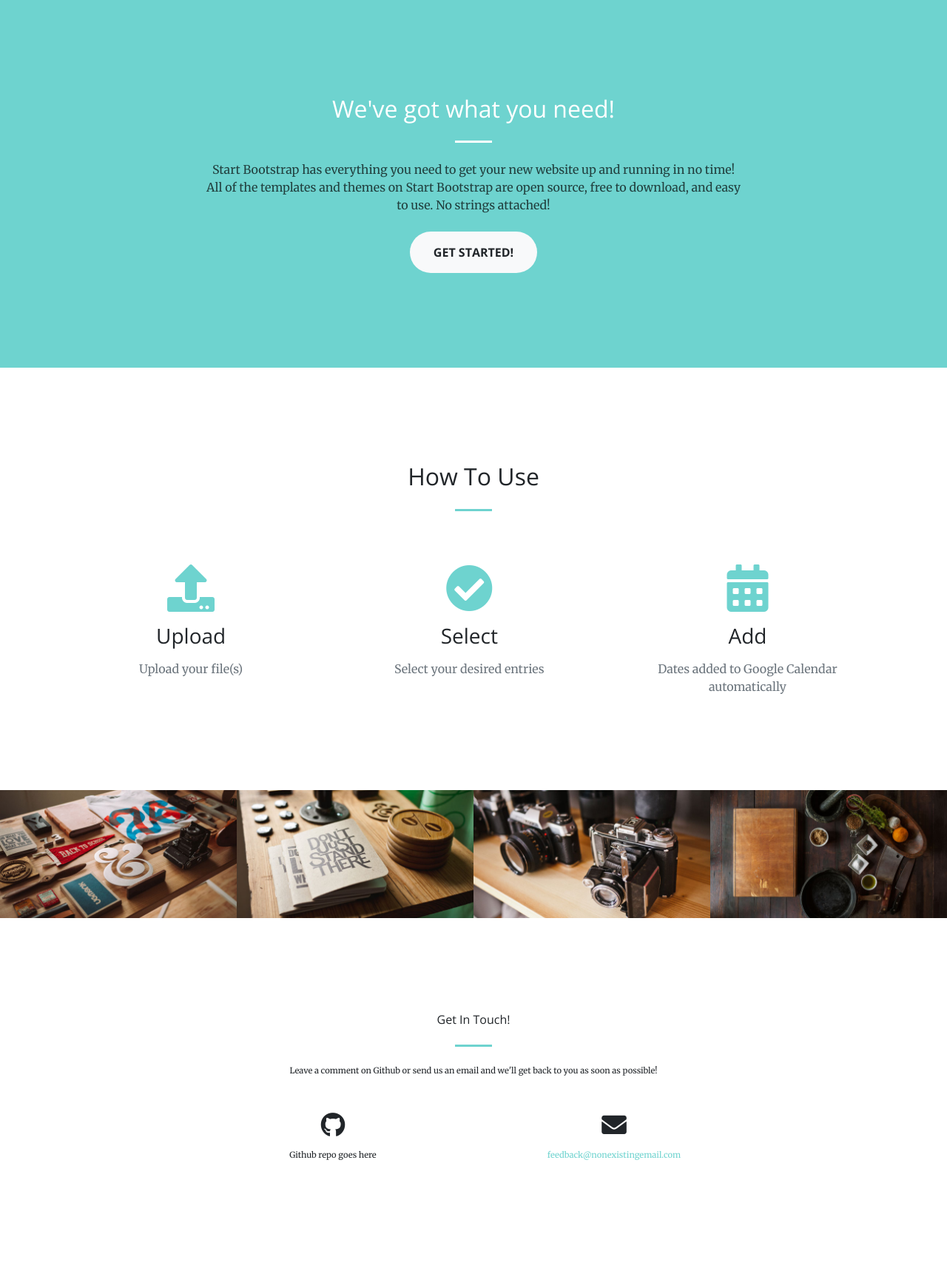
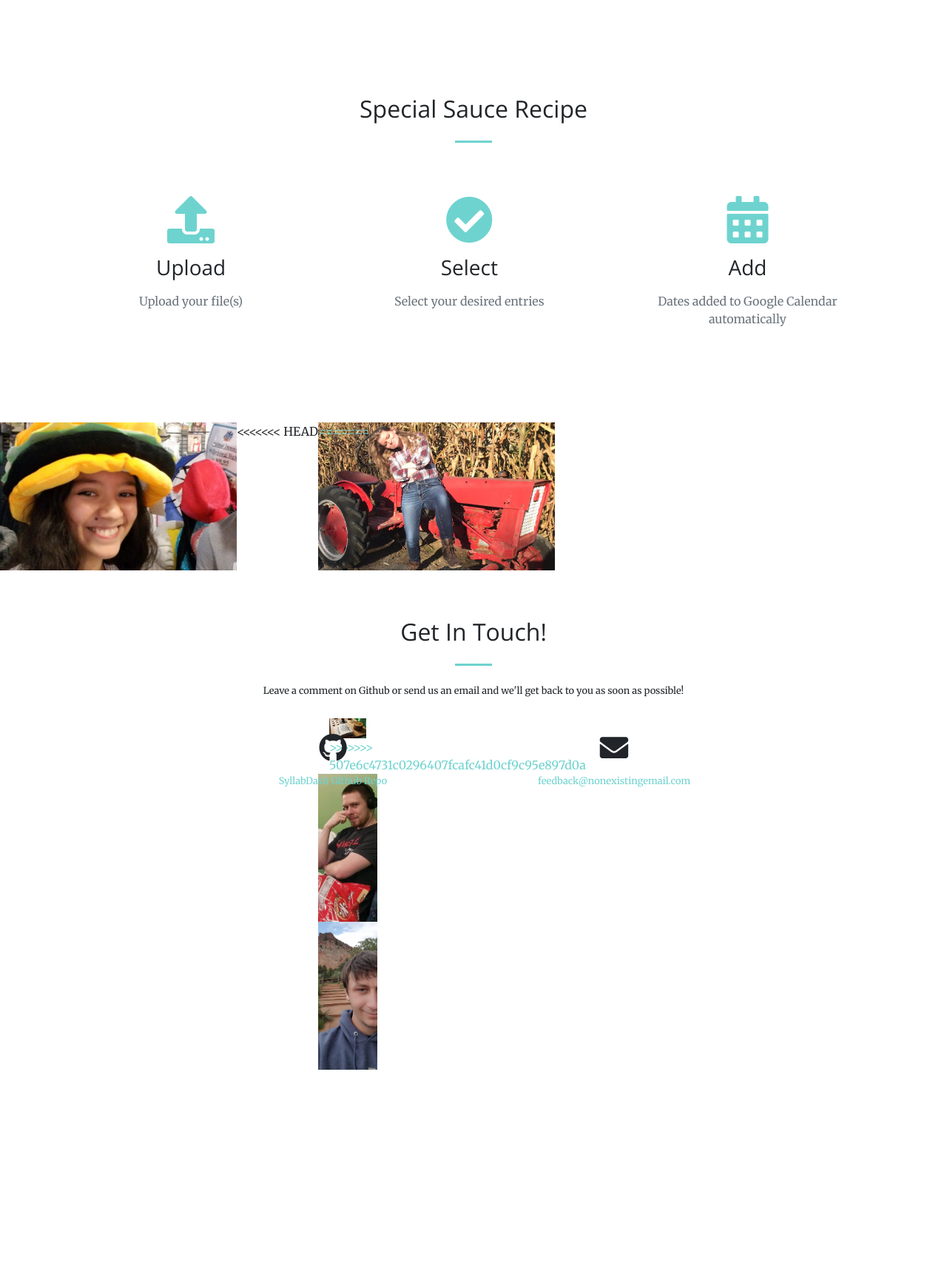
Before and after one commit to mpreyes/syllabDash, a Django app: template syllab_dash/templates/syllab_dash/index.html in a window 1280 px wide. Shown: the part 800-2514 px from the top of the page at 74% size. After the commit the page ends 2246 px from the top, so only its background shows below. Run offline with Django 3.2, Linux system fonts and the light colour scheme; the template is opened without the code that fills it, so the values that code supplies are empty; parts of the project's set-up code (start-up, migrations or seed data) failed here and were passed over; some libraries are stand-ins or nearby versions.

Commit message:
update to html files

```diff
--- a/syllab_dash/templates/html_pieces/footer.html
+++ b/syllab_dash/templates/html_pieces/footer.html
@@ -1,8 +1,8 @@
-<section id="contact" style="font-size: .7rem";>
+<section id="contact" style="padding: 4rem 0; font-size: .8rem;">
   <div class="container">
     <div class="row">
       <div class="col-lg-8 mx-auto text-center">
-        <h2 class="section-heading" style="font-size:1.0rem";>Get In Touch!</h2>
+        <h2 class="section-heading" style="font-size:2rem;">Get In Touch!</h2>
         <hr class="my-4">
         <p class="mb-5">Leave a comment on Github or send us an email and we'll get back to you as soon as possible!</p>
       </div>
@@ -10,7 +10,7 @@
     <div class="row">
       <div class="col-lg-4 ml-auto text-center">
         <i class="fab fa-github fa-3x mb-3"></i>
-        <p>Github repo goes here</p>
+        <p><a href="https://github.com/mpreyes/syllabDash">SyllabDash Github Repo</a></p>
       </div>
       <div class="col-lg-4 mr-auto text-center">
         <i class="fas fa-envelope fa-3x mb-3 sr-contact-2"></i>
--- a/syllab_dash/templates/syllab_dash/index.html
+++ b/syllab_dash/templates/syllab_dash/index.html
@@ -19,7 +19,7 @@
   </div>
 </header>
 
-<section class="bg-primary" id="about">
+<!-- <section class="bg-primary" id="about">
   <div class="container">
     <div class="row">
       <div class="col-lg-8 mx-auto text-center">
@@ -30,13 +30,13 @@
       </div>
     </div>
   </div>
-</section>
+</section> -->
 
 <section id="services">
   <div class="container">
     <div class="row">
       <div class="col-lg-12 text-center">
-        <h2 class="section-heading">How To Use</h2>
+        <h2 class="section-heading">Special Sauce Recipe</h2>
         <hr class="my-4">
       </div>
     </div>
@@ -70,73 +70,199 @@
 
 <section class="p-0" id="portfolio">
   <div class="container-fluid p-0">
-    <div class="row no-gutters popup-gallery">
+    <div class="row no-gutters">
 
 
-      <div class="col-lg-3 col-sm-6">
-        <a class="portfolio-box" href="{% static "syllab_dash/images/portfolio/fullsize/1.jpg" %}">
-          <img class="img-fluid" src="{% static "syllab_dash/images/portfolio/thumbnails/1.jpg" %}" alt="">
-          <div class="portfolio-box-caption">
-            <div class="portfolio-box-caption-content">
-              <div class="project-category text-faded">
-                M
+      <div class="col-lg-3 col-sm-6 madelyn imageStyle">
+        <!-- Button trigger modal -->
+        <a class="portfolio-box fixHeight" data-toggle="modal" data-target="#madelynModal" href="">
+        <!-- <img class="img-fluid" src="{% static "syllab_dash/images/portfolio/thumbnails/mad.jpg" %}" alt=""> -->
+        <div class="portfolio-box-caption">
+          <div class="portfolio-box-caption-content">
+            <div class="project-name">
+              Madelyn Reyes
+            </div>
+          </div>
+        </div>
+        </a>
+        <!-- Modal -->
+        <div id="madelynModal" class="modal fade" tabindex="-1" role="dialog" aria-labelledby="exampleModalCenterTitle" aria-hidden="true">
+          <div class="modal-dialog modal-dialog-centered" role="document">
+            <div class="modal-content">
+              <div class="modal-header">
+                <h3 class="modal-title" id="exampleModalLongTitle">Madelyn Reyes</h3>
+                <button type="button" class="close" data-dismiss="modal" aria-label="Close">
+                  <span aria-hidden="true">&times;</span>
+                </button>
               </div>
-              <div class="project-name">
-                Madelyn Reyes
+              <div class="modal-body">
+                <ul>
+                  <li>Senior at Lipscomb University</li>
+                  <li>Majoring in Computer Science with a focus in Software Engineering and a Math minor</li>
+                  <li>Originally from Honduras</li>
+                </ul>
+              </div>
+              <div class="col-8">
+                <i class="fab fa-github fa-3x mb-3"></i>
+                <a href="https://github.com/mpreyes">github.com/mpreyes</a>
+              </div>
+              <div class="modal-footer">
+                <button type="button" class="btn btn-secondary" data-dismiss="modal">Close</button>
               </div>
             </div>
           </div>
-        </a>
+        </div>
       </div>
+<<<<<<< HEAD
+
+      <div class="col-lg-3 col-sm-6 andie imageStyle">
+        <a class="portfolio-box fixHeight" data-toggle="modal" data-target="#andieModal" href="">
+          <!-- <img class="img-fluid" src="{% static "syllab_dash/images/portfolio/thumbnails/andie.jpg" %}" alt=""> -->
+=======
       <div class="col-lg-3 col-sm-6">
         <a class="portfolio-box" href="{% static "syllab_dash/images/portfolio/fullsize/2.jpg" %}">
           <img class="img-fluid" src="{% static "syllab_dash/images/portfolio/thumbnails/2.jpg" %}" alt="">
+>>>>>>> 507e6c4731c0296407fcafc41d0cf9c95e897d0a
           <div class="portfolio-box-caption">
             <div class="portfolio-box-caption-content">
-              <div class="project-category text-faded">
-                A
-              </div>
               <div class="project-name">
                 Andie Goode
               </div>
             </div>
           </div>
         </a>
+        <!-- Modal -->
+        <div id="andieModal" class="modal fade" tabindex="-1" role="dialog" aria-labelledby="exampleModalCenterTitle" aria-hidden="true">
+          <div class="modal-dialog modal-dialog-centered" role="document">
+            <div class="modal-content">
+              <div class="modal-header">
+                <h5 class="modal-title" id="exampleModalLongTitle">Andie Goode</h5>
+                <button type="button" class="close" data-dismiss="modal" aria-label="Close">
+                  <span aria-hidden="true">&times;</span>
+                </button>
+              </div>
+              <div class="modal-body">
+                <ul>
+                  <li>Senior at Lipscomb University</li>
+                  <li>Majoring in Computer Science with a focus in Software Engineering and a Math minor</li>
+                  <li>Has no interesting fatcs</li>
+                </ul>
+              </div>
+              <div class="col-8">
+                <i class="fab fa-github fa-3x mb-3"></i>
+                <a href="https://github.com/andiegoode12">github.com/andiegoode12</a>
+              </div>
+              <div class="modal-footer">
+                <button type="button" class="btn btn-secondary" data-dismiss="modal">Close</button>
+              </div>
+            </div>
+          </div>
+        </div>
       </div>
-      <div class="col-lg-3 col-sm-6">
-        <a class="portfolio-box" href="{% static "syllab_dash/images/portfolio/fullsize/3.jpg" %}">
-          <img class="img-fluid" src="{% static "syllab_dash/images/portfolio/thumbnails/3.jpg" %}" alt="">
+
+      <div class="col-lg-3 col-sm-6 robert imageStyle">
+        <a class="portfolio-box fixHeight" data-toggle="modal" data-target="#robertModal" href="">
+          <!-- <img class="img-fluid" src="{% static "syllab_dash/images/portfolio/thumbnails/robert.jpg" %}" alt=""> -->
           <div class="portfolio-box-caption">
             <div class="portfolio-box-caption-content">
-              <div class="project-category text-faded">
-                R
-              </div>
               <div class="project-name">
                 Robert Lockwood
               </div>
             </div>
           </div>
         </a>
+        <!-- Modal -->
+        <div id="robertModal" class="modal fade" tabindex="-1" role="dialog" aria-labelledby="exampleModalCenterTitle" aria-hidden="true">
+          <div class="modal-dialog modal-dialog-centered" role="document">
+            <div class="modal-content">
+              <div class="modal-header">
+                <h5 class="modal-title" id="exampleModalLongTitle">Robert Lockwood</h5>
+                <button type="button" class="close" data-dismiss="modal" aria-label="Close">
+                  <span aria-hidden="true">&times;</span>
+                </button>
+              </div>
+              <div class="modal-body">
+                <ul>
+                  <li>Junior at Lipscomb University</li>
+                  <li>Dual majoring in Computer Science & Mathematics</li>
+                  <li>Has no interesting fatcs</li>
+                </ul>
+              </div>
+              <div class="col-8">
+                <i class="fab fa-github fa-3x mb-3"></i>
+                <a href="https://github.com/StitchLockwood">github.com/StitchLockwood</a>
+              </div>
+              <div class="modal-footer">
+                <button type="button" class="btn btn-secondary" data-dismiss="modal">Close</button>
+              </div>
+            </div>
+          </div>
+        </div>
       </div>
-      <div class="col-lg-3 col-sm-6">
-        <a class="portfolio-box" href="{% static "syllab_dash/images/portfolio/fullsize/4.jpg" %}">
-          <img class="img-fluid" src="{% static "syllab_dash/images/portfolio/thumbnails/4.jpg" %}" alt="">
+
+      <div class="col-lg-3 col-sm-6 gabe imageStyle">
+        <a class="portfolio-box fixHeight" data-toggle="modal" data-target="#gabeModal" href="">
+          <!-- <img class="img-fluid" src="{% static "syllab_dash/images/portfolio/thumbnails/gabe.jpg" %}" alt=""> -->
           <div class="portfolio-box-caption">
             <div class="portfolio-box-caption-content">
-              <div class="project-category text-faded">
-                G
-              </div>
               <div class="project-name">
                 Gabe Ambrosio
               </div>
             </div>
           </div>
         </a>
+        <!-- Modal -->
+        <div id="gabeModal" class="modal fade" tabindex="-1" role="dialog" aria-labelledby="exampleModalCenterTitle" aria-hidden="true">
+          <div class="modal-dialog modal-dialog-centered" role="document">
+            <div class="modal-content">
+              <div class="modal-header">
+                <h5 class="modal-title">Modal title</h5>
+                <button type="button" class="close" data-dismiss="modal" aria-label="Close">
+                  <span aria-hidden="true">&times;</span>
+                </button>
+              </div>
+              <div class="modal-body">
+                Hi, I'm Gabe
+              </div>
+              <div class="col-8">
+                <i class="fab fa-github fa-3x mb-3"></i>
+                <a href="https://github.com/ambrosiogabe">github.com/ambrosiogabe</a>
+              </div>
+              <div class="modal-footer">
+                <button type="button" class="btn btn-secondary" data-dismiss="modal">Close</button>
+              </div>
+            </div>
+          </div>
+        </div>
       </div>
-
-
 
     </div>
   </div>
 </section>
+<style>
+  .fixHeight{
+    height: 200px;
+  }
+  .imageStyle{
+    height: 200px;
+    background-size: cover;
+    background-position: center;
+  }
+  .madelyn{
+    background-image: url("{% static "syllab_dash/images/portfolio/thumbnails/mad.jpg" %}");
+    background-style: cover;
+  }
+  .andie{
+    background-image: url("{% static "syllab_dash/images/portfolio/thumbnails/and.jpg" %}");
+    background-style: cover;
+  }
+  .robert{
+    background-image: url("{% static "syllab_dash/images/portfolio/thumbnails/rob.jpg" %}");
+    background-style: cover;
+  }
+  .gabe{
+    background-image: url("{% static "syllab_dash/images/portfolio/thumbnails/gab.jpg" %}");
+    background-style: cover;
+  }
+</style>
 {% endblock %}
```
